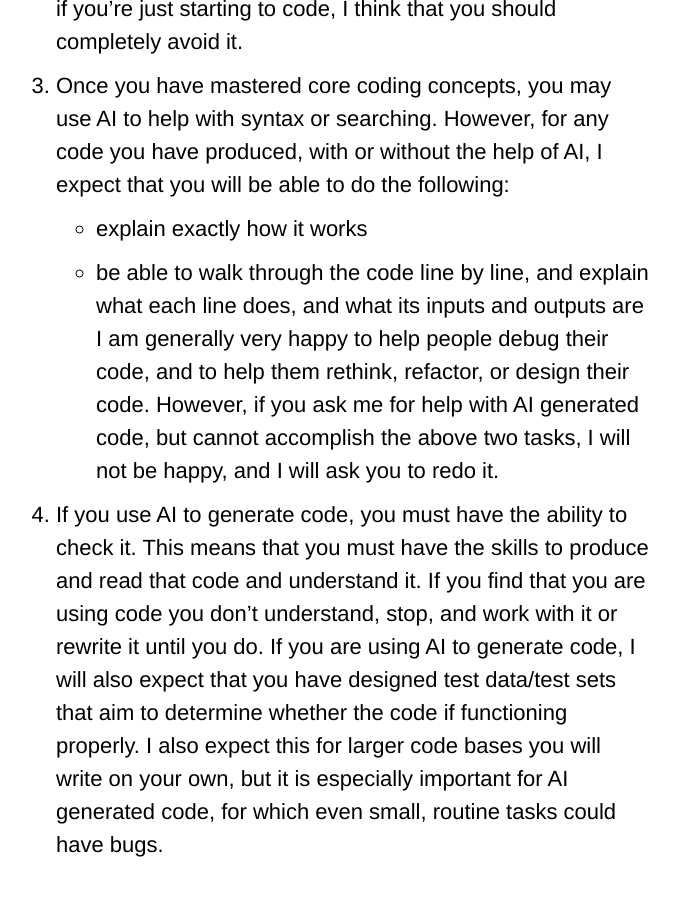
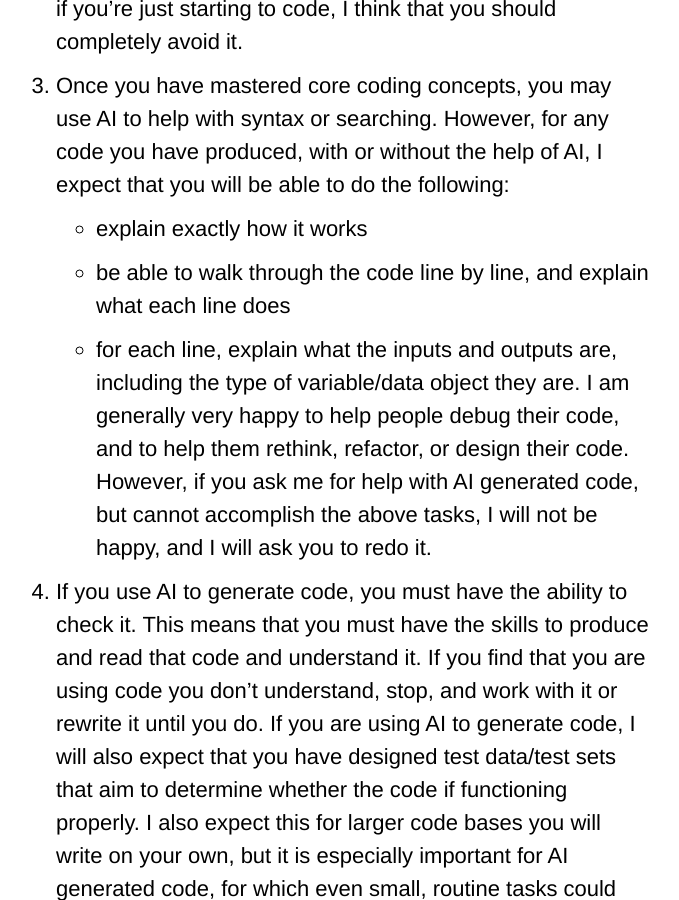
Before and after one commit to lmoncla/monclalab, a Jekyll site: the page built from _pages/handbook.md, in a window 1280 px wide and 900 px high, scrolled down 5539 px. Shown: the whole window, without its empty margins (306-985 px from the left). Built offline with Jekyll 4.4.1, drawn with Linux system fonts in a browser that asks for light colours; cached includes are drawn as plain includes; a script that is not in the unit is left out; comment, search, counter and statistics services are not loaded.

Commit message:
updating lab handbook with broken link

```diff
--- a/_pages/handbook.md
+++ b/_pages/handbook.md
@@ -28,7 +28,7 @@ We are still working on our AI policy for the lab, but below are several fantast
 
 1. [A plea for lab AI guidelines](https://blekhman.substack.com/p/you-need-to-make-ai-guidelines-for)
 2. Two nature articles about AI and its usage among [PhD students](https://www.nature.com/articles/d41586-026-00843-y) and [academia more broadly](https://www.nature.com/articles/d41586-025-03572-w).
-3. A well-reasoned [paper]((https://zenodo.org/records/18930036)) describing different uses of AI, and how they help or hinder PhD development
+3. A well-reasoned [paper](https://zenodo.org/records/18930036) describing different uses of AI, and how they help or hinder PhD development
 4. [A follow-up](https://zenodo.org/records/18452320) to item 3 providing practical guidelines for AI usage
 
 While we work on a formal lab guide, some guidelines for my expectations:
@@ -36,8 +36,10 @@ While we work on a formal lab guide, some guidelines for my expectations:
 2. While learning to code, I advise against using generative AI at all. I have seen multiple instances in which people learning to code have used it, produced code they didn't understand, and then had to start over from scratch and rewrite everything. In these instances, AI usage made the whole task take longer, without providing the benefit of learning. So if you're just starting to code, I think that you should completely avoid it.
 3. Once you have mastered core coding concepts, you may use AI to help with syntax or searching. However, for any code you have produced, with or without the help of AI, I expect that you will be able to do the following:
 * explain exactly how it works
-* be able to walk through the code line by line, and explain what each line does, and what its inputs and outputs are
-I am generally very happy to help people debug their code, and to help them rethink, refactor, or design their code. However, if you ask me for help with AI generated code, but cannot accomplish the above two tasks, I will not be happy, and I will ask you to redo it.
+* be able to walk through the code line by line, and explain what each line does
+* for each line, explain what the inputs and outputs are, including the type of variable/data object they are.
+I am generally very happy to help people debug their code, and to help them rethink, refactor, or design their code. However, if you ask me for help with AI generated code, but cannot accomplish the above tasks, I will not be happy, and I will ask you to redo it.
+
 4. If you use AI to generate code, you must have the ability to check it. This means that you must have the skills to produce and read that code and understand it. If you find that you are using code you don't understand, stop, and work with it or rewrite it until you do. If you are using AI to generate code, I will also expect that you have designed test data/test sets that aim to determine whether the code if functioning properly. I also expect this for larger code bases you will write on your own, but it is especially important for AI generated code, for which even small, routine tasks could have bugs.
 
 #### Working hours
```
